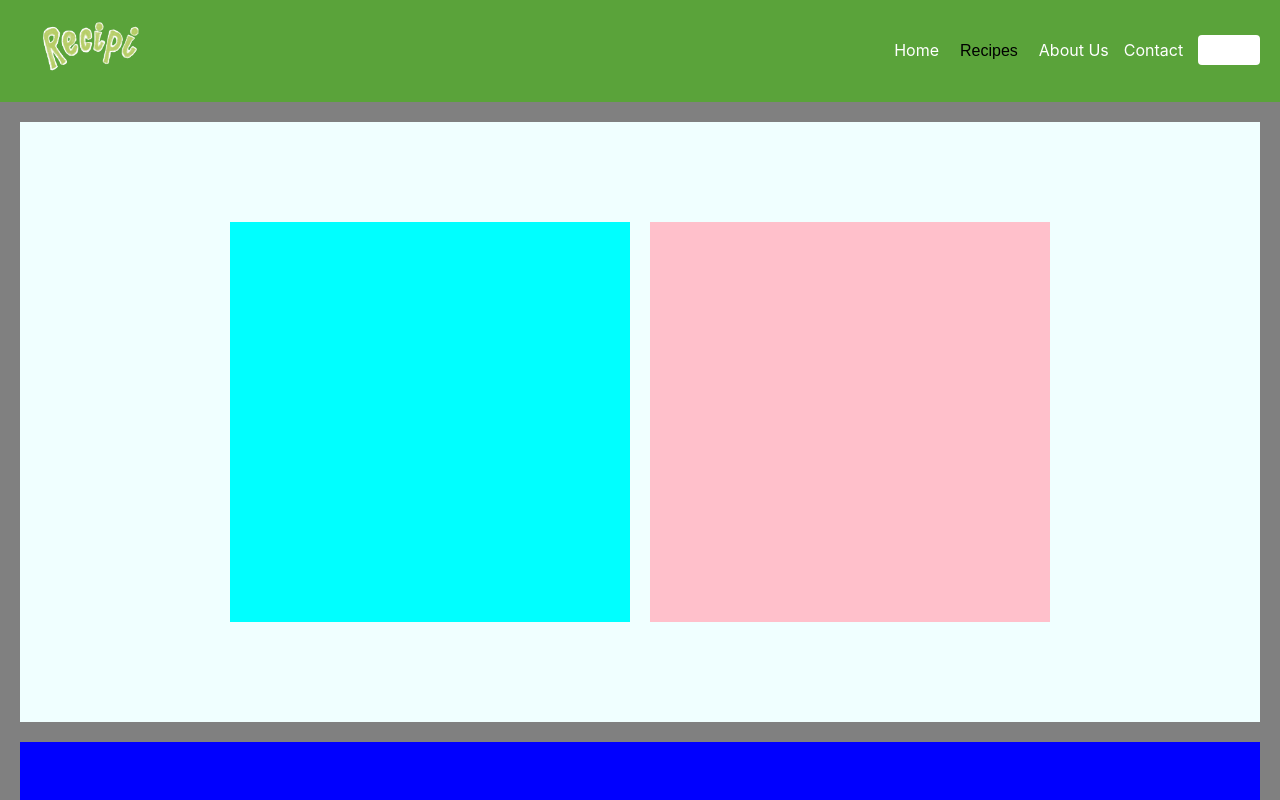
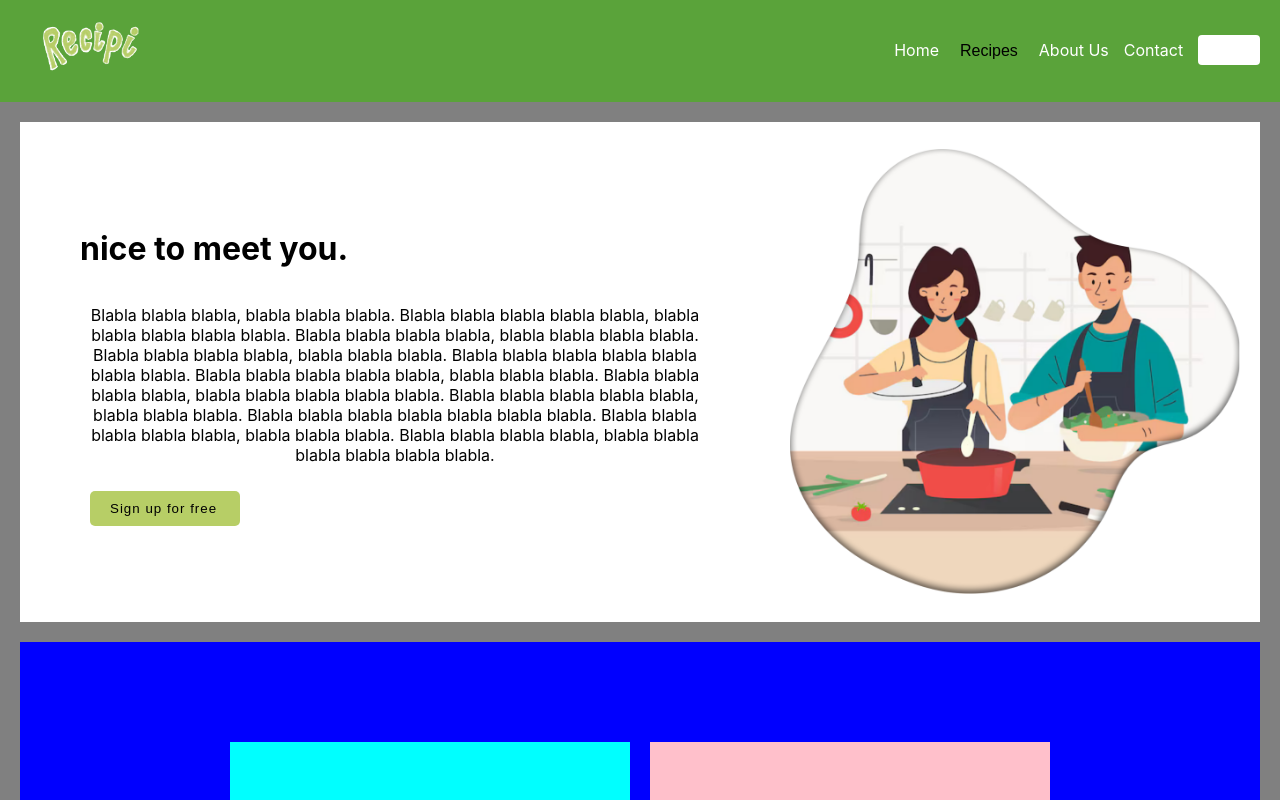
Before and after one commit to rwatoun/Recipe-Sharing-Platform, a React (Create React App) app: page /About in a window 1280 px wide. Shown: the top 800 px of the page. Built offline with nearby package versions, Linux system fonts and the light colour scheme.

Commit message:
worked on the first container in the about us page

```diff
--- a/src/about-us/about.css
+++ b/src/about-us/about.css
@@ -10,25 +10,56 @@
   box-sizing: border-box;
   display: flex;
   gap: 20px;
-  justify-content: center;
   align-items: center;
-  background-color: azure;
+  background-color: white;
   width: 100%;
-  height: 600px;
+  height: 500px;
   padding: 20px;
   margin-bottom: 20px;
 }
 
 .leftFirstContent {
-  background-color: aqua;
-  width: 400px;
-  height: 400px;
+  margin-left: 40px;
+  background-color: white;
+  width: 700px;
+  height: 300px;
+  display: flex;
+  flex-direction: column;
+  align-items: flex-start;
+  justify-content: center;
+}
+
+.signupButton {
+  display: flex;
+  align-items: center;
+  justify-content: flex-start;
+  background-color: #b7ce66;
+  padding: 10px 20px;
+  margin: 10px; /* Centers the button horizontally */
+  width: 150px;
+  box-sizing: border-box;
+  border: none;
+  border-radius: 5px;
+  cursor: pointer;
+  letter-spacing: 1px;
+}
+
+.signupButton:hover {
+  background-color: #9dce66;
 }
 
 .rightFirstContent {
-  background-color: pink;
-  width: 400px;
-  height: 400px;
+  margin-left: 60px;
+  background-color: white;
+  width: 500px;
+  height: 450px;
+  display: flex;
+  justify-content: center;
+  align-items: center;
+}
+
+.rightFirstContent img {
+  width: 450px;
 }
 
 /* Second Container*/
--- a/src/about-us/about.js
+++ b/src/about-us/about.js
@@ -2,6 +2,7 @@ import React from "react";
 import { useNavigate } from "react-router-dom";
 import Navbar from "../navbar";
 import "./about.css";
+import peopleCooking from "../peoplecooking.png";
 
 function About() {
   return (
@@ -9,8 +10,25 @@ function About() {
       <Navbar />
       <div className={"content"}>
         <div className={"firstContent"}>
-          <div className={"leftFirstContent"}></div>
-          <div className={"rightFirstContent"}></div>
+          <div className={"leftFirstContent"}>
+            <h1>nice to meet you.</h1>
+            <p>
+              Blabla blabla blabla, blabla blabla blabla. Blabla blabla blabla
+              blabla blabla, blabla blabla blabla blabla blabla. Blabla blabla
+              blabla blabla, blabla blabla blabla blabla. Blabla blabla blabla
+              blabla, blabla blabla blabla. Blabla blabla blabla blabla blabla
+              blabla blabla. Blabla blabla blabla blabla blabla, blabla blabla
+              blabla. Blabla blabla blabla blabla, blabla blabla blabla blabla
+              blabla. Blabla blabla blabla blabla blabla, blabla blabla blabla.
+              Blabla blabla blabla blabla blabla blabla blabla. Blabla blabla
+              blabla blabla blabla, blabla blabla blabla. Blabla blabla blabla
+              blabla, blabla blabla blabla blabla blabla blabla.{" "}
+            </p>
+            <button className={"signupButton"}>Sign up for free</button>
+          </div>
+          <div className={"rightFirstContent"}>
+            <img src={peopleCooking} />
+          </div>
         </div>
         <div className={"secondContent"}>
           <div className={"leftSecondContent"}></div>
```
Also changed, not shown: src/peoplecooking.png (added).
